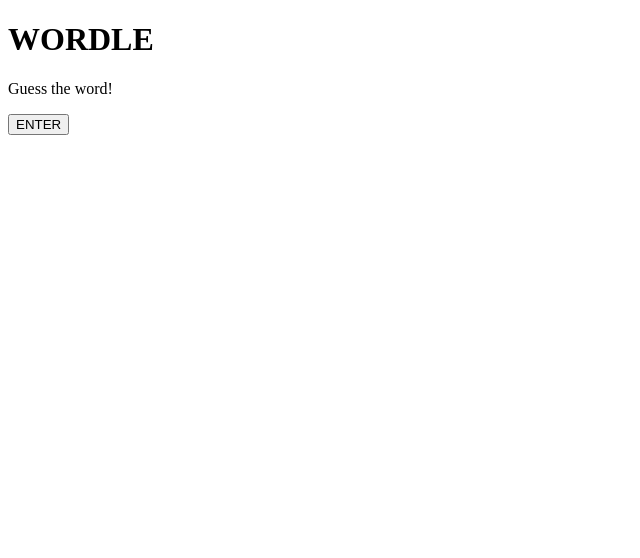
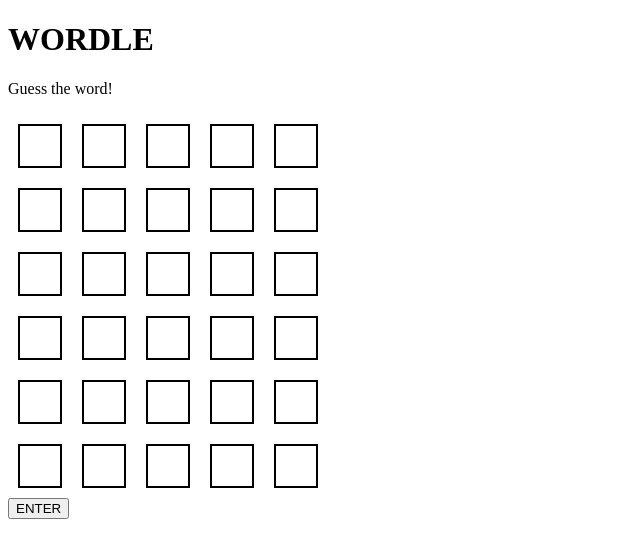
Before and after one commit to Roi52TK/wordle, a plain HTML site: page index.html in a window 1280 px wide. Shown: the whole page, without its empty margins (0-640 px from the left). Drawn offline with Linux system fonts and the light colour scheme.

Commit message:
Created a dynamic game-board made of tiles.

```diff
--- a/index.html
+++ b/index.html
@@ -16,9 +16,11 @@
 
     </div>
 
-    <button id="enter-button" class="keyboard-button">
-        ENTER
-    </button>
+    <div id="keyboard">
+        <button id="enter-button" class="keyboard-button">
+            ENTER
+        </button>
+    </div>
 
     <script src="script.js"></script>
 </body>
--- a/script.js
+++ b/script.js
@@ -0,0 +1,28 @@
+const gameSettings = {
+    maxTries: 6,
+    wordLength: 5
+};
+
+const gameState = {
+    secretWord: "",
+    currentRow: 0,
+    currentGuess: "",
+    gameOver: false
+};
+
+const board = document.getElementById("game-board");
+
+function createBoard() {
+    for (let i = 0; i < gameSettings.maxTries; i++) {
+        const row = document.createElement("div");
+        row.className = "row";
+        for(let char = 0; char < gameSettings.wordLength; char++) {
+            const tile = document.createElement("div");
+            tile.className = "tile";
+            row.appendChild(tile);
+        }
+        board.appendChild(row);
+    }
+}
+
+createBoard();
--- a/style.css
+++ b/style.css
@@ -0,0 +1,14 @@
+#game-board {
+
+}
+
+.row {
+    display: flex;
+}
+
+.tile {
+    border: 2px solid;
+    height: 40px;
+    width: 40px;
+    margin: 10px;
+}
```
